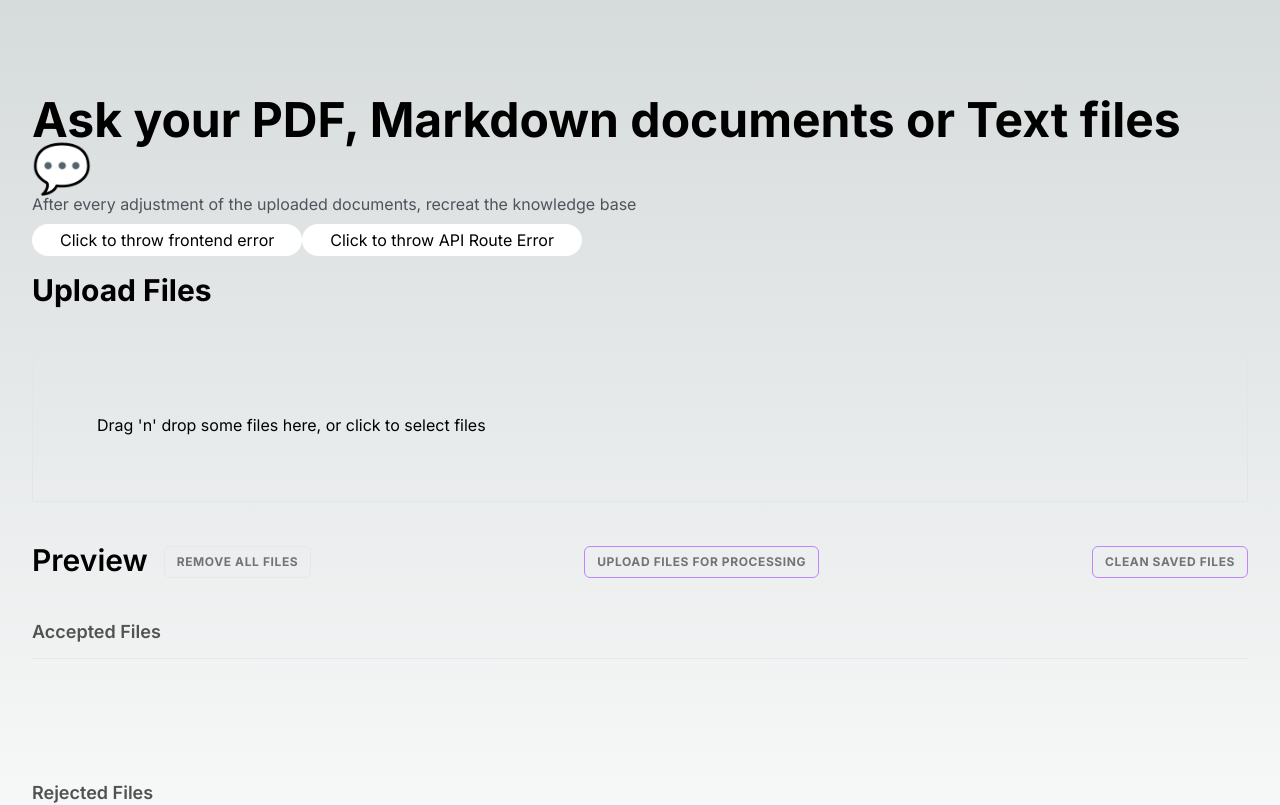
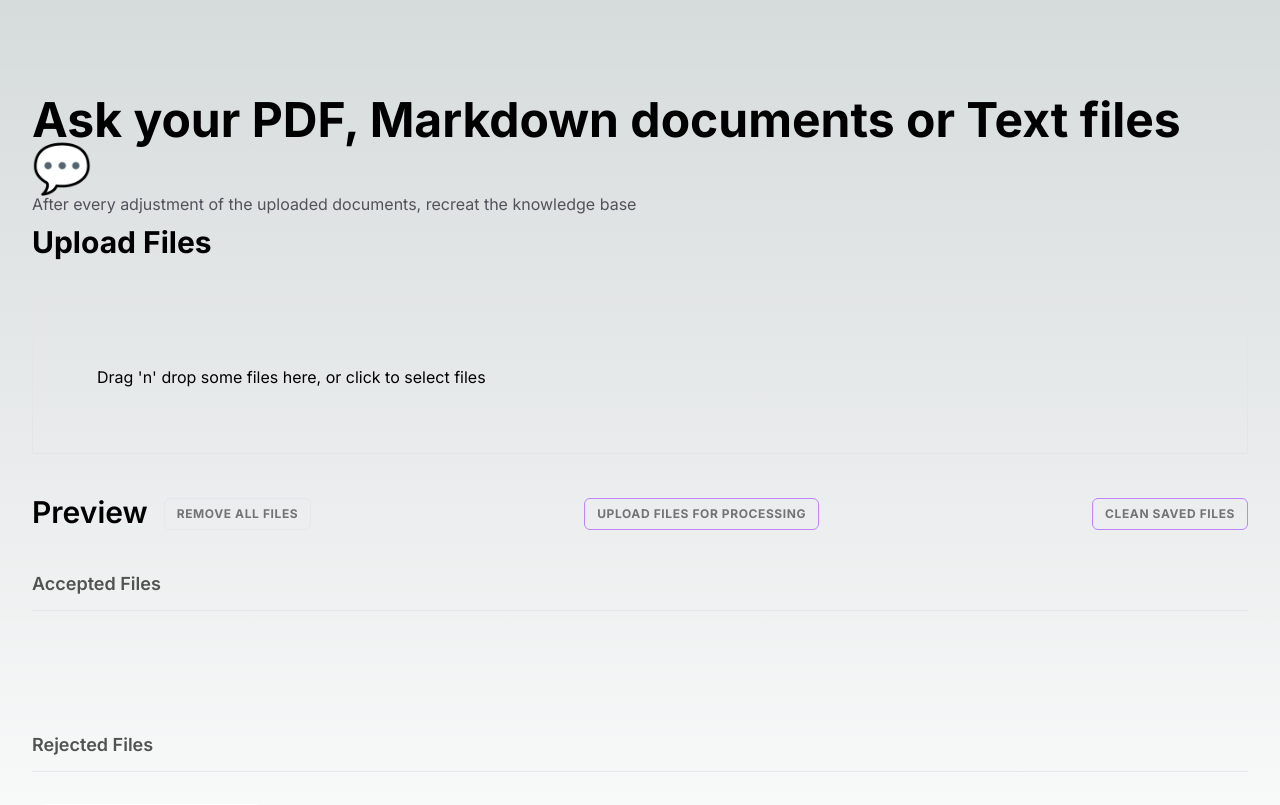
Before and after one commit to KobbyBawuah/Fullstack-Custom-AI-Chatbot, a Next.js app: page / in a window 1280 px wide. Shown: the top 805 px of the page. Built offline with nearby package versions, Linux system fonts and the light colour scheme.

Commit message:
clean up aims

```diff
--- a/app/page.tsx
+++ b/app/page.tsx
@@ -81,8 +81,8 @@ export default function Home() {
       <div className='container'>
         <h1 className='text-5xl font-bold'>Ask your PDF, Markdown documents or Text files 💬</h1>
         <h2 className='text-zinc-600'>After every adjustment of the uploaded documents, recreat the knowledge base</h2>
-        <button className="px-7 py-1 rounded-2xl bg-white text-black mt-2 mb-2" onClick={throwerror}>Click to throw frontend error</button>
-        <button className="px-7 py-1 rounded-2xl bg-white text-black mt-2 mb-2" onClick={throwapierror}>Click to throw API Route Error</button>
+        {/* <button className="px-7 py-1 rounded-2xl bg-white text-black mt-2 mb-2" onClick={throwerror}>Click to throw frontend error</button>
+        <button className="px-7 py-1 rounded-2xl bg-white text-black mt-2 mb-2" onClick={throwapierror}>Click to throw API Route Error</button> */}
       </div>
 
       <div className='container'>
```
Also changed, not shown: 1 other file (tests, documents, lock files or other folders).
